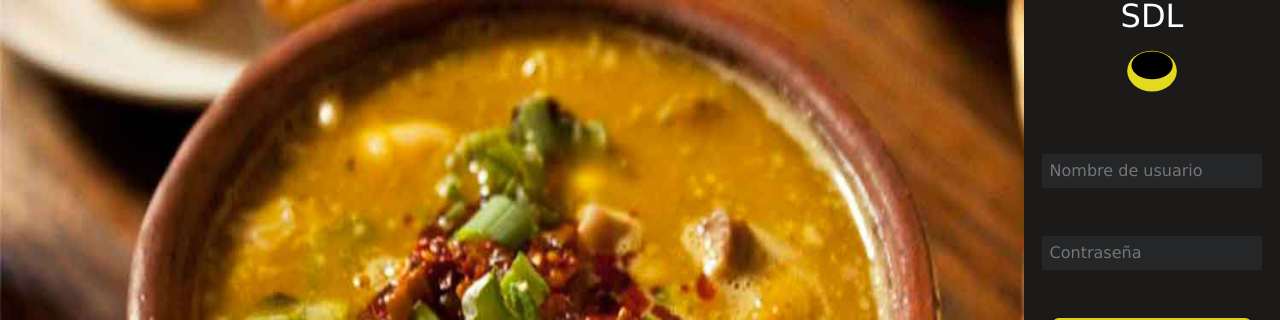
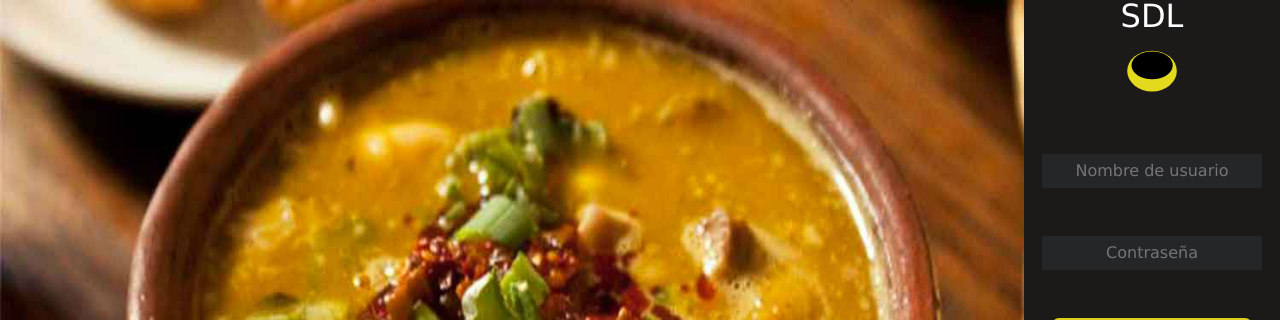
Before and after one commit to lorddesert/sesion-del-locro, a React app: page / in a window 1280 px wide. Shown: the top 320 px of the page. Built offline with nearby package versions, Linux system fonts and the light colour scheme; a web font is replaced by a local one.

Commit message:
center txt input

```diff
--- a/src/components/Login/Login.scss
+++ b/src/components/Login/Login.scss
@@ -40,7 +40,7 @@ $gray: #A8A8A8;
       border: none;
       width: 80%;
       padding: .5em;
-      text-align: start;
+      text-align: center;
       color: $white;
     }
     .PrimaryButton button {
```
